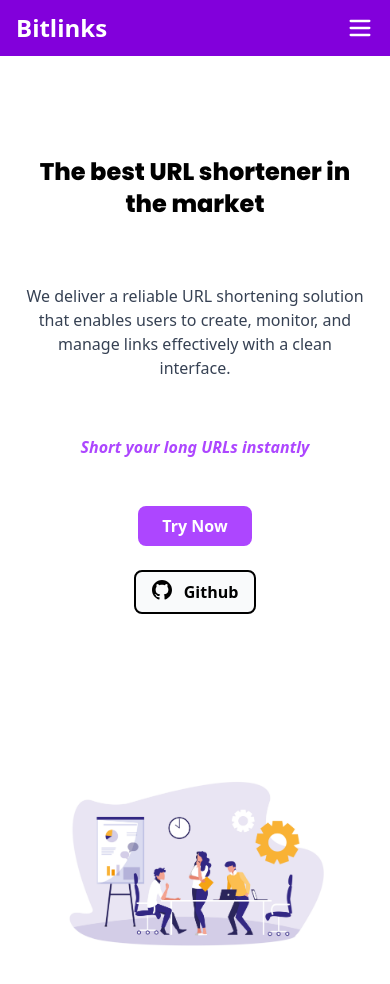
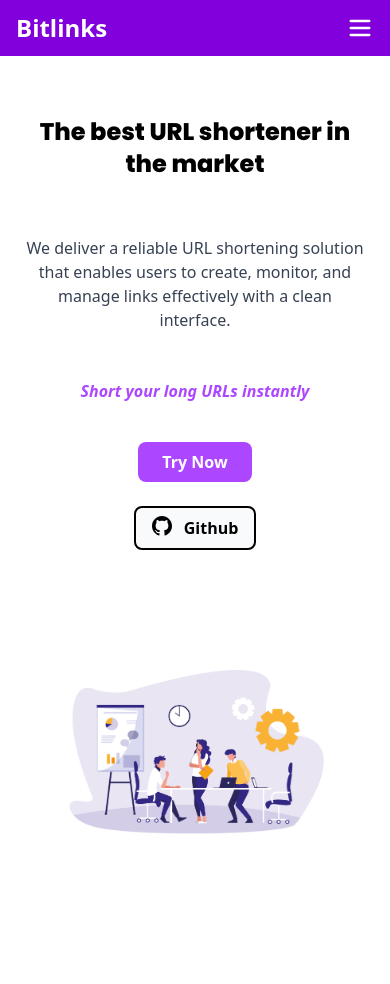
Before and after one commit to ashwaniiikuma/Bitlinks-website, a Next.js app: page / in a window 390 px wide. Shown: the top 984 px of the page. After the commit the page ends 922 px from the top, so only its background shows below. Built offline with nearby package versions, Linux system fonts and the light colour scheme; no server answers.

Commit message:
fix: ui spacing

```diff
--- a/app/page.js
+++ b/app/page.js
@@ -31,16 +31,16 @@
   }, []);
   return (
     <main>
-      <section className="grid grid-cols-1 md:grid-cols-2 min-h-[70vh]">
+      <section className="grid grid-cols-1 md:grid-cols-2  min-h-[60vh]">
 
         {/* Left Content */}
-        <div className="flex flex-col gap-1 md:gap-2 items-center justify-center text-center px-6 md:px-10 py-20">
+        <div className="flex flex-col gap-1 md:gap-2 items-center justify-center text-center px-6 md:px-10 py-10 md:py-20">
 
           <p className={`text-2xl md:text-3xl font-bold py-5 ${poppins.className}`}>
             The best URL shortener in the market
           </p>
 
-          <p className="text-gray-700 max-w-2xl py-10">
+          <p className="text-gray-700 max-w-2xl py-8 md:py-10">
 We deliver a reliable URL shortening solution that enables users to create, monitor, and manage links effectively with a clean interface.
           </p>
 
@@ -59,7 +59,7 @@
             </AnimatePresence>
           </div>
 
-          <div className="flex flex-col sm:flex-row gap-6 py-10">
+          <div className="flex flex-col sm:flex-row gap-6 py-8 md:py-10">
             <Link href="/shorten">
               <button className="bg-purple-500 px-6 py-2 text-white cursor-pointer rounded-lg font-bold hover:bg-purple-600 transition">
                 Try Now
```
